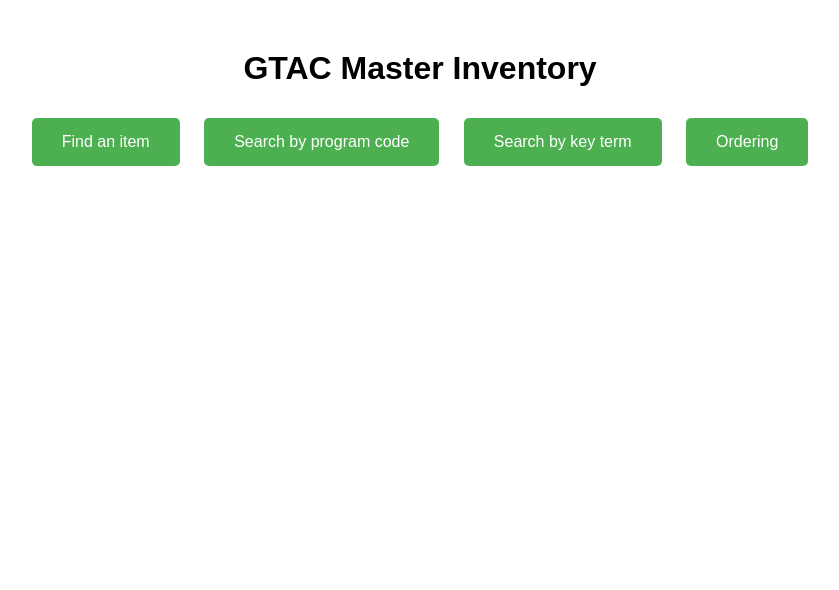
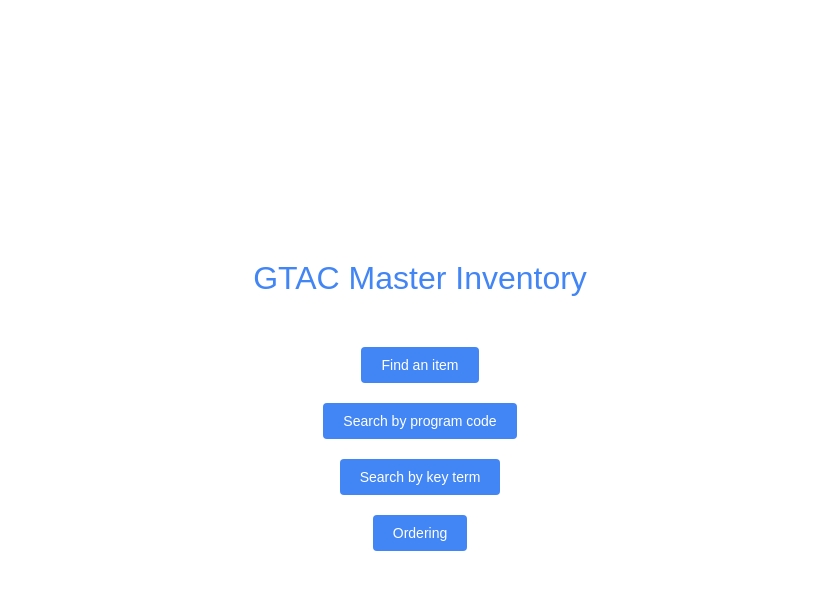
Before and after one commit to AnnaTran2/GTAC-Inventory, a plain HTML site: page index.html in a window 1280 px wide. Shown: the whole page, without its empty margins (220-1059 px from the left). Drawn offline with Linux system fonts and the light colour scheme.

Commit message:
Update googlefy index.html

```diff
--- a/index.html
+++ b/index.html
@@ -3,26 +3,44 @@
 <head>
     <meta charset="UTF-8">
     <meta name="viewport" content="width=device-width, initial-scale=1.0">
-    <title>Home Page</title>
+    <title>GTAC Master Inventory</title>
     <style>
         body {
             font-family: Arial, sans-serif;
+            background-color: #ffffff;
+            color: #333333;
+            margin: 0;
+            padding: 0;
+            display: flex;
+            flex-direction: column;
+            justify-content: center;
+            align-items: center;
+            height: 100vh;
             text-align: center;
-            margin-top: 50px;
         }
+
+        h1 {
+            font-weight: normal;
+            font-size: 32px;
+            margin-bottom: 40px;
+            color: #4285f4; /* Google blue color */
+        }
+
         .button {
             display: inline-block;
-            padding: 15px 30px;
+            padding: 10px 20px;
             margin: 10px;
-            font-size: 16px;
-            color: white;
-            background-color: #4CAF50;
+            font-size: 14px;
+            color: #ffffff;
+            background-color: #4285f4; /* Google blue color */
             border: none;
-            border-radius: 5px;
+            border-radius: 4px;
             text-decoration: none;
+            transition: background-color 0.3s ease;
         }
+
         .button:hover {
-            background-color: #45a049;
+            background-color: #357ae8;
         }
     </style>
 </head>
```
